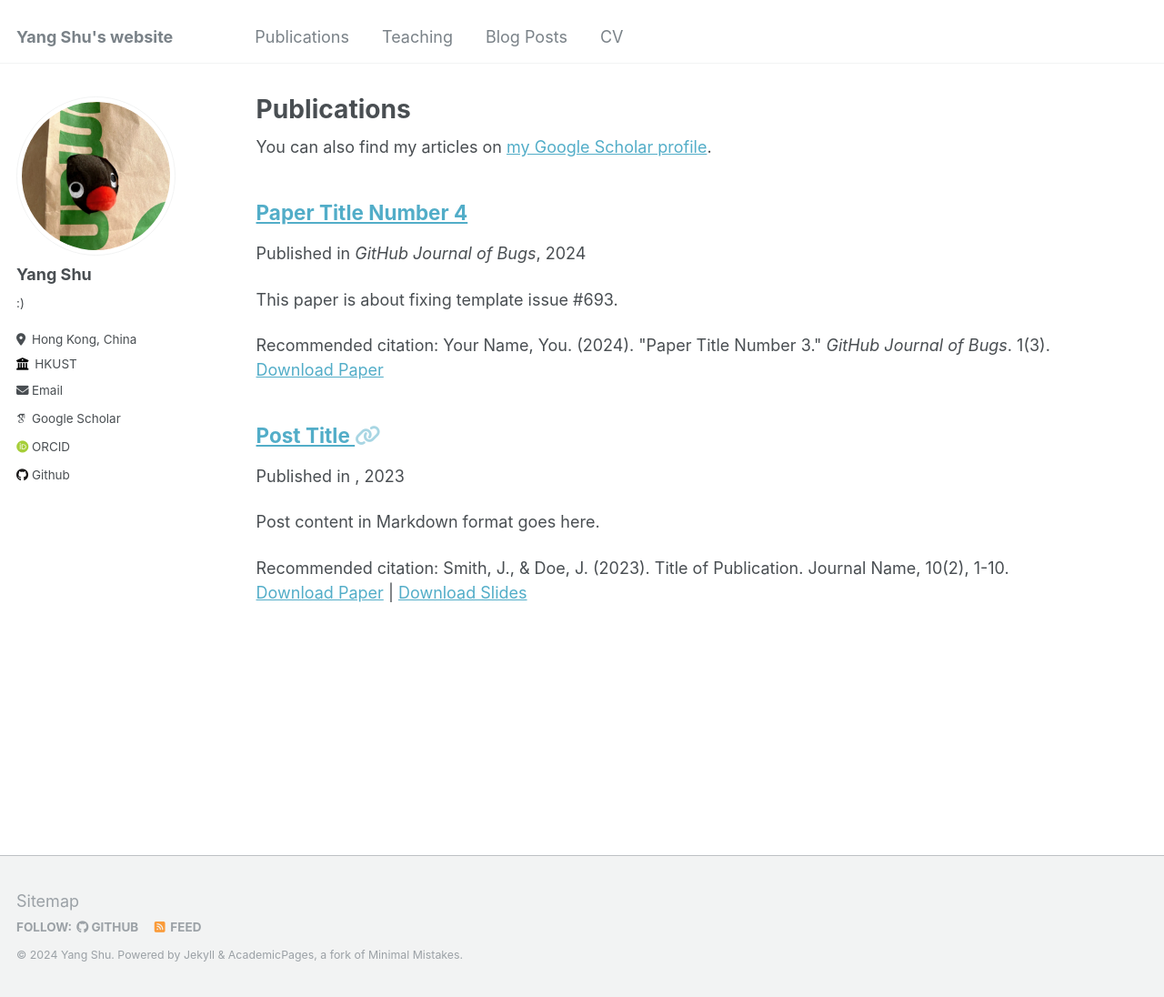
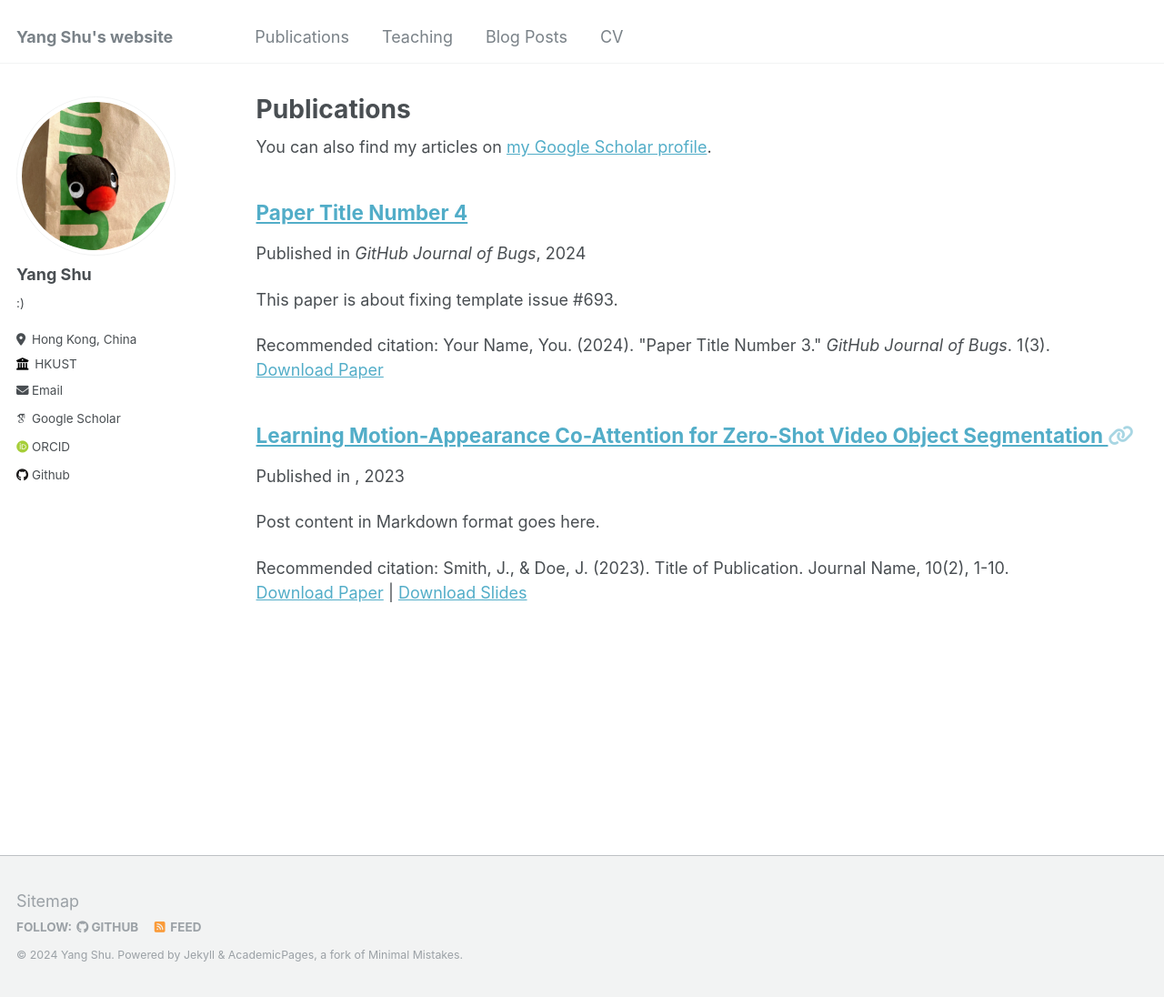
Before and after one commit to isyangshu/isyangshu.github.io, a Jekyll site: the page built from _pages/publications.md, in a window 1280 px wide and 1096 px high. Shown: the whole window at 91% size. Built offline with Jekyll 4.4.1, drawn with Linux system fonts in a browser that asks for light colours; some web fonts are replaced.

Commit message:
Update 2009-10-01-paper-title-number-1.md

```diff
--- a/_publications/2009-10-01-paper-title-number-1.md
+++ b/_publications/2009-10-01-paper-title-number-1.md
@@ -1,6 +1,6 @@
 ---
 layout: archive-single
-title: "Post Title"
+title: "Learning Motion-Appearance Co-Attention for Zero-Shot Video Object Segmentation"
 date: 2023-05-01
 header:
   teaser: /assets/images/teaser.jpg
```
